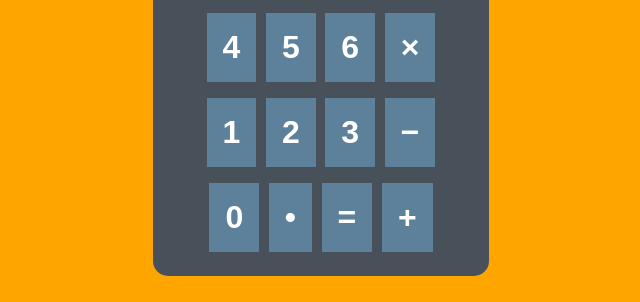
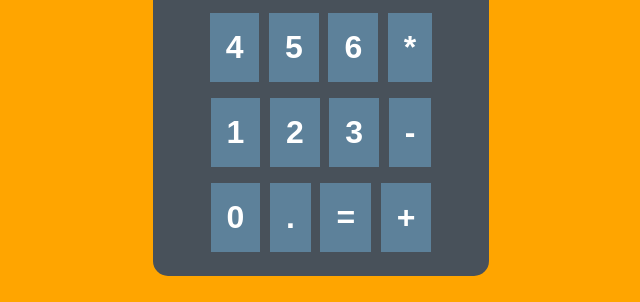
Before and after one commit to ellaboevans/Simple-Calculator, a plain HTML site: page index.html in a window 1280 px wide. Shown: the part 374-676 px from the top of the page, 319-959 px from the left. Drawn offline with Linux system fonts and the light colour scheme.

Commit message:
Remove the HTML Special characters
This is so because the script failed to pass the logic to the expected
output, later it functioned when the characters were removed

```diff
--- a/index.html
+++ b/index.html
@@ -23,19 +23,19 @@
           <button class="btn">4</button>
           <button class="btn">5</button>
           <button class="btn">6</button>
-          <button class="btn">&times;</button>
+          <button class="btn">*</button>
         </div>
         <div class="row">
           <button class="btn">1</button>
           <button class="btn">2</button>
           <button class="btn">3</button>
-          <button class="btn">&#x2212;</button>
+          <button class="btn">-</button>
         </div>
         <div class="row">
           <button class="btn">0</button>
-          <button class="btn">&#8226;</button>
-          <button class="btn">&#61;</button>
-          <button class="btn">&#43;</button>
+          <button class="btn">.</button>
+          <button class="btn">=</button>
+          <button class="btn">+</button>
         </div>
       </div>
     </div>
```
